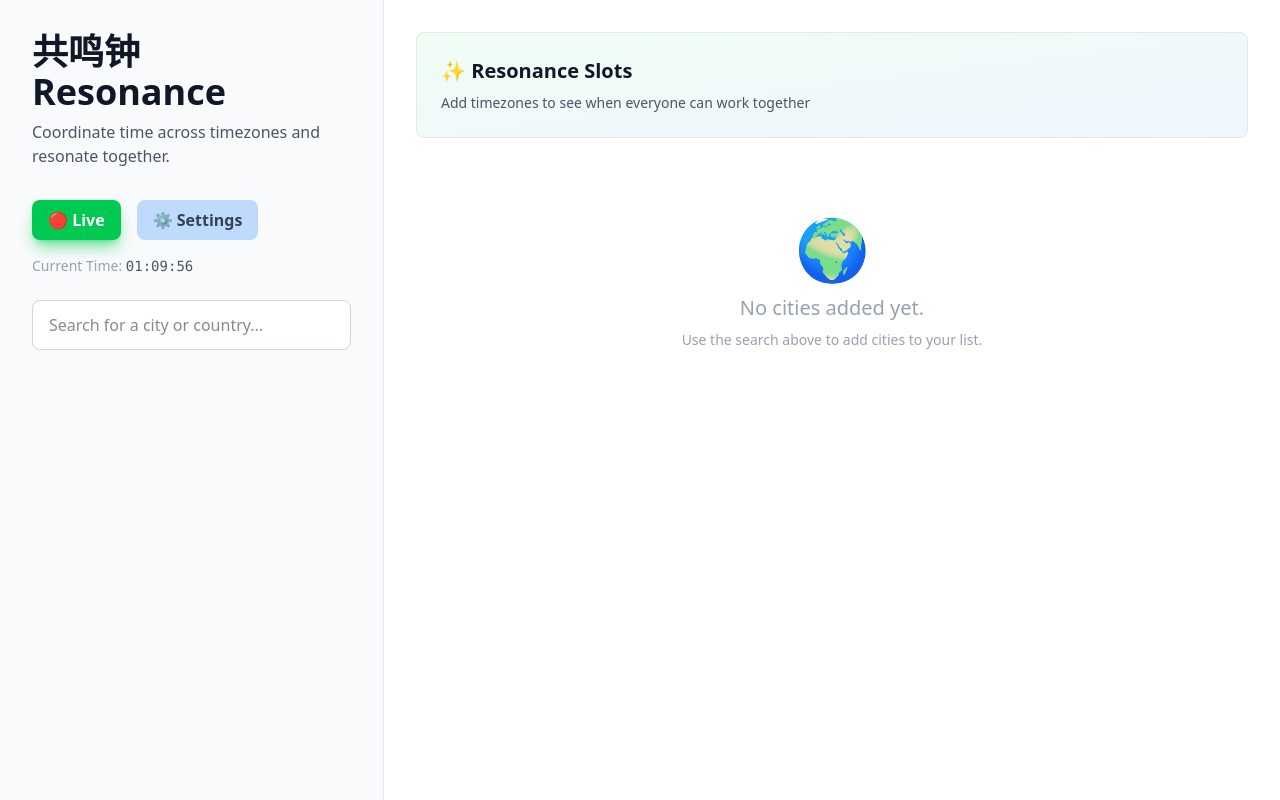
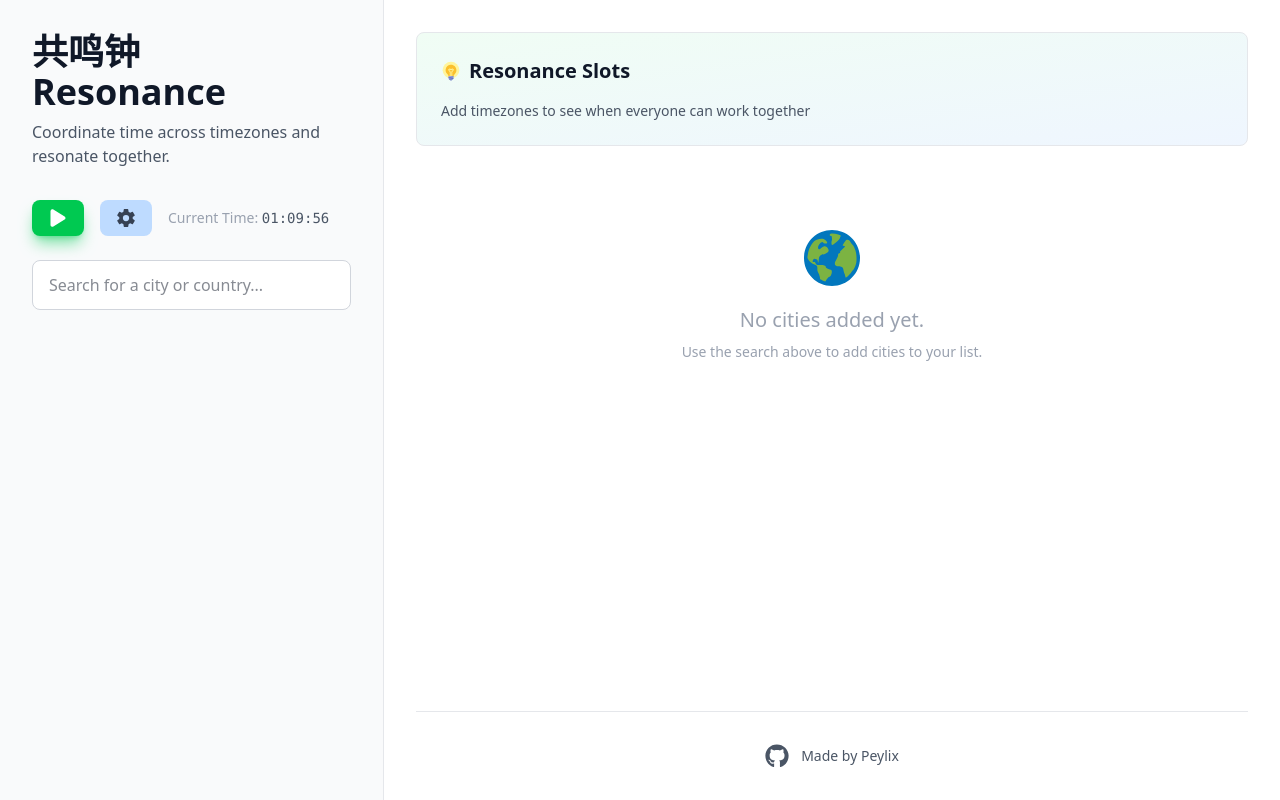
Before and after one commit to peylix/resonance-app, a React (Vite) app: page / in a window 1280 px wide. Built offline with nearby package versions, Linux system fonts and the light colour scheme.

Commit message:
Use react-icons instead of emoji

```diff
--- a/package.json
+++ b/package.json
@@ -14,6 +14,7 @@
     "date-fns-tz": "^3.2.0",
     "react": "^19",
     "react-dom": "^19",
+    "react-icons": "^5.5.0",
     "tailwindcss": "^4.1.14",
     "zustand": "^5.0.8"
   },
--- a/src/App.tsx
+++ b/src/App.tsx
@@ -5,6 +5,7 @@ import { ControlPanel } from './components/ControlPanel';
 import { CitySearch } from './components/CitySearch';
 import { TimezoneList } from './components/TimezoneList';
 import { ResonanceSlot } from './components/ResonanceSlot';
+import { FaGithub } from 'react-icons/fa6';
 
 export function App() {
   const { updateTime, timeState } = useTimezoneStore();
@@ -20,7 +21,7 @@ export function App() {
   }, [timeState.isLive, updateTime]);
 
   return (
-    <div className="min-h-screen bg-white text-gray-900">
+    <div className="min-h-screen bg-white text-gray-900 flex flex-col">
       {/* sidebar */}
       <div className="lg:fixed lg:left-0 lg:top-0 lg:h-screen lg:w-96 lg:border-r lg:border-gray-200 lg:bg-gray-50 lg:overflow-y-auto">
         <div className="p-6 lg:p-8">
@@ -49,14 +50,32 @@ export function App() {
       </div>
 
       {/* right side */}
-      <div className="lg:ml-96 p-6 lg:p-8">
-        {/* Resonance Slots */}
-        <div className="mb-8">
-          <ResonanceSlot />
+      <div className="lg:ml-96 p-6 lg:p-8 flex-1 flex flex-col">
+        <div className="flex-1">
+          {/* Resonance Slots */}
+          <div className="mb-8">
+            <ResonanceSlot />
+          </div>
+
+          {/* Timezone Cards */}
+          <TimezoneList />
         </div>
 
-        {/* Timezone Cards */}
-        <TimezoneList />
+        {/* Footer */}
+        <footer className="mt-12 pt-8 border-t border-gray-200 text-center">
+          <div className="flex items-center justify-center gap-3">
+            <a
+              href="https://github.com/peylix/resonance-app"
+              target="_blank"
+              rel="noopener noreferrer"
+              className="inline-block text-gray-600 hover:text-gray-900 transition-colors"
+              aria-label="View on GitHub"
+            >
+              <FaGithub className="w-6 h-6" />
+            </a>
+            <p className="text-sm text-gray-600">Made by Peylix</p>
+          </div>
+        </footer>
       </div>
     </div>
   );
--- a/src/components/ControlPanel.tsx
+++ b/src/components/ControlPanel.tsx
@@ -1,6 +1,10 @@
 import { useTimezoneStore } from "../store/timezoneStore";
 import { useState } from "react";
 import { createPortal } from "react-dom";
+import { FaPlay, FaPause } from "react-icons/fa6";
+import { IoSettingsSharp } from "react-icons/io5";
+import { MdWork } from 'react-icons/md';
+import { IoMdMoon } from 'react-icons/io';
 
 export function ControlPanel() {
     const {
@@ -45,7 +49,7 @@ export function ControlPanel() {
                         : 'bg-gray-600 text-gray-100 hover:bg-gray-700'
                     }`}
             >
-                {timeState.isLive ? '🔴 Live' : '⏸ Paused'}
+                {timeState.isLive ? <FaPlay size={20}/> : <FaPause size={20}/>}
             </button>
 
             {/* Settings button */}
@@ -54,7 +58,7 @@ export function ControlPanel() {
                 className="px-4 py-2 rounded-lg font-semibold bg-blue-200
   text-gray-700 hover:bg-blue-300 transition-all"
             >
-                ⚙ Settings
+                <IoSettingsSharp size={20} />
             </button>
 
             {/* Current time display */}
@@ -80,7 +84,9 @@ export function ControlPanel() {
 
                         {/* Work time setting */}
                         <div className="mb-6">
-                            <h3 className="text-lg font-semibold mb-2 text-green-600">💼 Working Hours</h3>
+                            <h3 className="text-lg font-semibold mb-2 text-green-600 flex items-center gap-2">
+                                <MdWork /> Working Hours
+                            </h3>
                             <div className="flex items-center gap-4">
                                 <div className="flex-1">
                                     <label className="block text-sm text-gray-600 mb-1">Start</label>
@@ -112,7 +118,9 @@ export function ControlPanel() {
 
                         {/* Sleep time setting */}
                         <div className="mb-6">
-                            <h3 className="text-lg font-semibold mb-2 text-blue-600">😴 Sleep Hours</h3>
+                            <h3 className="text-lg font-semibold mb-2 text-blue-600 flex items-center gap-2">
+                                <IoMdMoon /> Sleep Hours
+                            </h3>
                             <div className="flex items-center gap-4">
                                 <div className="flex-1">
                                     <label className="block text-sm text-gray-600 mb-1">Start</label>
--- a/src/components/ResonanceSlot.tsx
+++ b/src/components/ResonanceSlot.tsx
@@ -2,6 +2,7 @@ import { useTimezoneStore } from "../store/timezoneStore";
 import { isWorkingHours, isSleepHours } from "../utils/timezone";
 import { toZonedTime } from "date-fns-tz";
 import { addHours, startOfDay } from "date-fns";
+import { FcIdea } from "react-icons/fc";
 
 interface TimeSlot {
     hour: number; // Hour in reference timezone (0-23)
@@ -26,7 +27,9 @@ export function ResonanceSlot() {
     if (timezones.length === 0) {
         return (
             <div className="bg-gradient-to-br from-green-50 to-blue-50 rounded-lg p-6 border border-gray-200">
-                <h2 className="text-xl font-bold mb-2 text-gray-900">✨ Resonance Slots</h2>
+                <h2 className="text-xl font-bold mb-4 text-gray-900 flex items-center gap-2">
+                    <FcIdea /> Resonance Slots
+                </h2>
                 <p className="text-sm text-gray-600">
                     Add timezones to see when everyone can work together
                 </p>
@@ -142,7 +145,9 @@ export function ResonanceSlot() {
 
     return (
         <div className="bg-gradient-to-br from-green-50 to-blue-50 rounded-lg p-6 border border-gray-200">
-            <h2 className="text-xl font-bold mb-4 text-gray-900">Resonance Slots</h2>
+            <h2 className="text-xl font-bold mb-4 text-gray-900 flex items-center gap-2">
+                <FcIdea /> Resonance Slots
+            </h2>
 
             {/* Resonance Ranges Summary */}
             {resonanceRanges.length > 0 ? (
--- a/src/components/TimezoneCard.tsx
+++ b/src/components/TimezoneCard.tsx
@@ -2,6 +2,9 @@ import type { Timezone } from '../types/timezone';
 import { useTimezoneStore } from '../store/timezoneStore';
 import { formatTime, getDateLabel, getTimeDifference } from '../utils/timezone';
 import { isWorkingHours, isSleepHours } from '../utils/timezone';
+import { MdWork } from 'react-icons/md';
+import { IoMdMoon } from 'react-icons/io';
+import { FaStar } from 'react-icons/fa';
 
 
 interface TimezoneCardProps {
@@ -37,12 +40,24 @@ export function TimezoneCard({ timezone }: TimezoneCardProps) {
 
     const getTimeLabel = () => {
         if (isWorkingHours(hour, workStart, workEnd)) {
-            return '💼 Working';
+            return (
+                <span className="flex items-center gap-1">
+                    <MdWork /> Working
+                </span>
+            );
         }
         if (isSleepHours(hour, sleepStart, sleepEnd)) {
-            return '😴 Sleeping';
+            return (
+                <span className="flex items-center gap-1">
+                    <IoMdMoon /> Sleeping
+                </span>
+            );
         }
-        return '🌟 Free';
+        return (
+            <span className="flex items-center gap-1">
+                <FaStar /> Free
+            </span>
+        );
     };
 
     return (
--- a/src/components/TimezoneList.tsx
+++ b/src/components/TimezoneList.tsx
@@ -1,13 +1,16 @@
 import { useTimezoneStore } from '../store/timezoneStore';
 import { TimezoneCardWithTimeline } from './TimezoneCardWithTimeline';
+import { FcGlobe } from "react-icons/fc";
 
 export function TimezoneList() {
     const {timezones} = useTimezoneStore();
 
     if (timezones.length === 0) {
         return (
-        <div className="text-center py-12 text-gray-400">
-            <div className="text-6xl mb-4">🌍</div>
+        <div className="flex flex-col items-center py-12 text-gray-400">
+            <div className="text-6xl mb-4">
+                    <FcGlobe size={64} />
+            </div>
             <p className="text-xl">No cities added yet.</p>
             <p className="text-sm mt-2"> Use the search above to add cities to your list.</p>
         </div>
```
Also changed, not shown: 1 other file (tests, documents, lock files or other folders).
